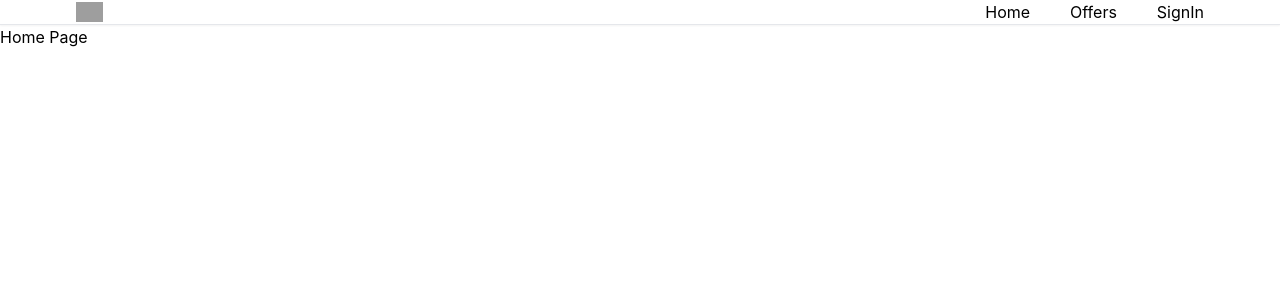
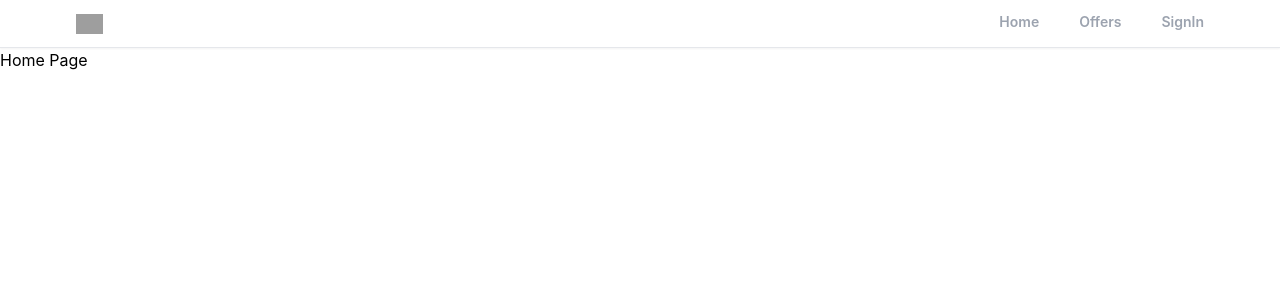
Before and after one commit to pswebcom/my-realtor, a React (Create React App) app in the folder app/: page / in a window 1280 px wide. Shown: the top 300 px of the page. Built offline with nearby package versions, Linux system fonts and the light colour scheme; grey boxes are pictures that could not be loaded.

Commit message:
current page will update link color on navbar functionality

```diff
--- a/app/src/components/Header.jsx
+++ b/app/src/components/Header.jsx
@@ -1,6 +1,13 @@
 import React from "react";
+import { useLocation } from "react-router";
 
 const Header = () => {
+  const maLocation = useLocation();
+
+  const pathMatchRoute = (route) => {
+    return route === maLocation.pathname ? true : "";
+  };
+
   return (
     <div className="bg-white border-b shadow-sm sticky z-50 top-0">
       <header className="flex justify-between items-center px-3 max-w-6xl mx-auto">
@@ -13,9 +20,27 @@ const Header = () => {
         </div>
         <div>
           <ul className="flex space-x-10 ">
-            <li className="cursor-pointer">Home</li>
-            <li className="cursor-pointer">Offers</li>
-            <li className="cursor-pointer">SignIn</li>
+            <li
+              className={`py-3 text-sm font-semibold text-gray-400 border-b-[3px] cursor-pointer border-b-transparent ${
+                pathMatchRoute("/") && "text-black border-b-red-500"
+              }`}
+            >
+              Home
+            </li>
+            <li
+              className={`py-3 text-sm font-semibold text-gray-400 border-b-[3px]  cursor-pointer border-b-transparent
+               ${pathMatchRoute("/offers") && "text-black border-b-red-500"}
+               `}
+            >
+              Offers
+            </li>
+            <li
+              className={`py-3 text-sm font-semibold text-gray-400 border-b-[3px]  cursor-pointer border-b-transparent ${
+                pathMatchRoute("/sign-in") && "text-black border-b-red-500"
+              }`}
+            >
+              SignIn
+            </li>
           </ul>
         </div>
       </header>
```
